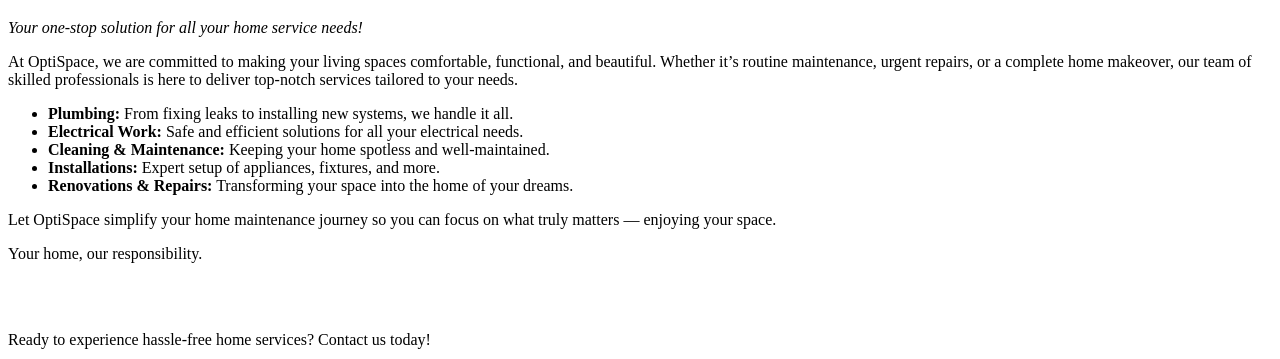
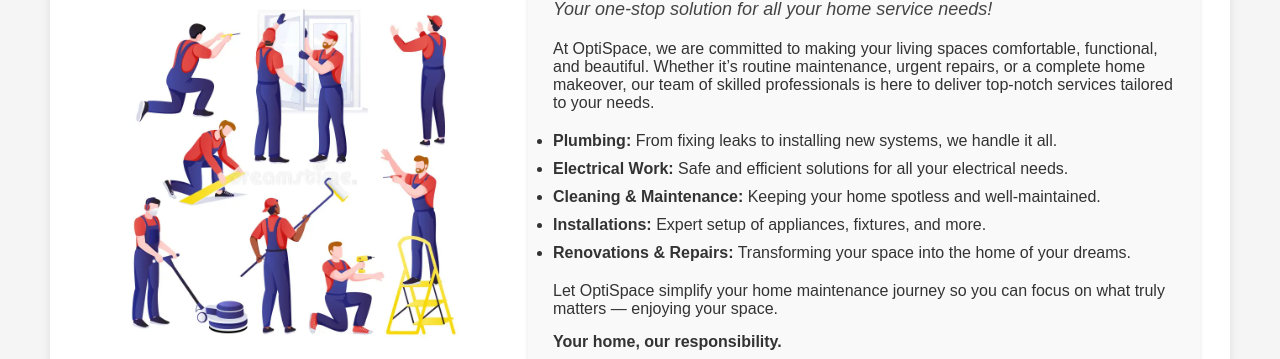
Before and after one commit to Shrutika217/OptiSpace-Home-Services-App, a plain HTML site: page about.html in a window 1280 px wide. Shown: the part 232-591 px from the top of the page. Drawn offline with Linux system fonts and the light colour scheme; the site is published under a folder, as on GitHub Pages, so addresses that start at the root find nothing.

Commit message:
Update about.html

```diff
--- a/about.html
+++ b/about.html
@@ -4,7 +4,7 @@
     <meta charset="UTF-8">
     <meta name="viewport" content="width=device-width, initial-scale=1.0">
     <title>OptiSpace - Home Services</title>
-    <link rel="stylesheet" href="/css/styles2.css">
+    <link rel="stylesheet" href="css/styles2.css">
     <link rel="stylesheet" href="https://cdnjs.cloudflare.com/ajax/libs/font-awesome/5.15.4/css/all.min.css">
 
 </head>
@@ -32,7 +32,7 @@
         <div class="about-container">
             <!-- Image Section -->
             <div class="image-container">
-                <img src="/assets/home_services_5.webp" alt="OptiSpace Services Illustration">
+                <img src="assets/home_services_5.webp" alt="OptiSpace Services Illustration">
             </div>
 
             <!-- Text Section -->
```
